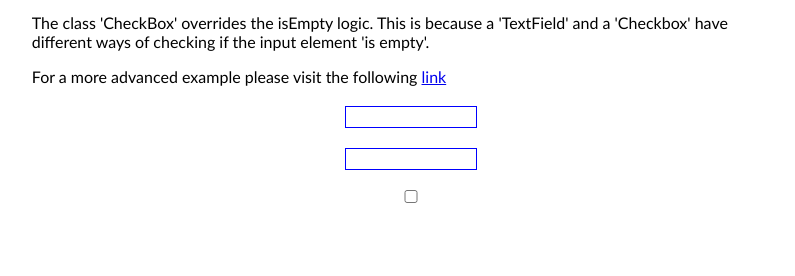
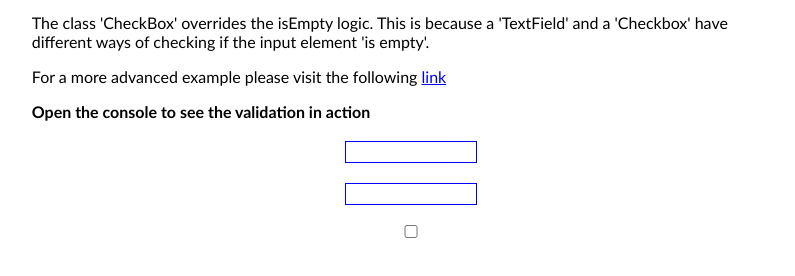
Before and after one commit to HR-CMGT/OOP-inheritance-with-input-elements, a plain HTML site: page docs/index.html in a window 1280 px wide. Shown: the part 110-386 px from the top of the page, without its empty margins (229-1024 px from the left). Drawn offline with Linux system fonts and the light colour scheme.

Commit message:
comment: open console

```diff
--- a/docs/index.html
+++ b/docs/index.html
@@ -21,6 +21,9 @@
         <p>
             For a more advanced example please visit the following <a href="https://hr-cmgt.github.io/OOP-inheritance-clientside-validation/">link</a>
         </p>
+        <p>
+            <b>Open the console to see the validation in action</b>
+        </p>
     </header>
     <script src="js/main.js"></script>
 </body>
```
